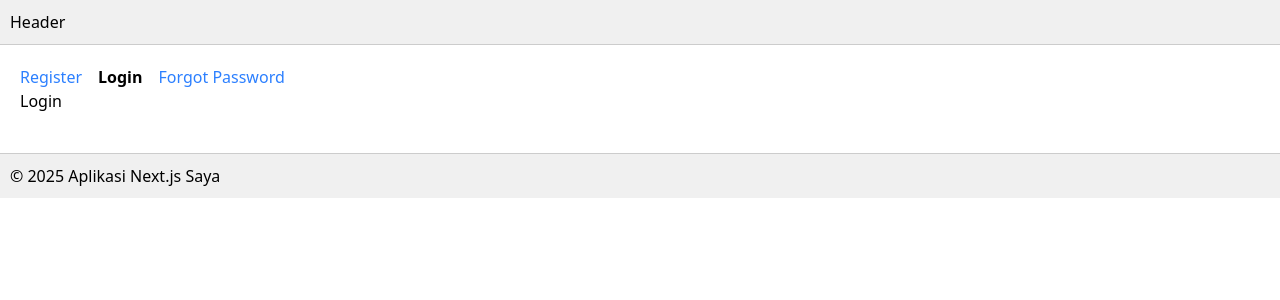
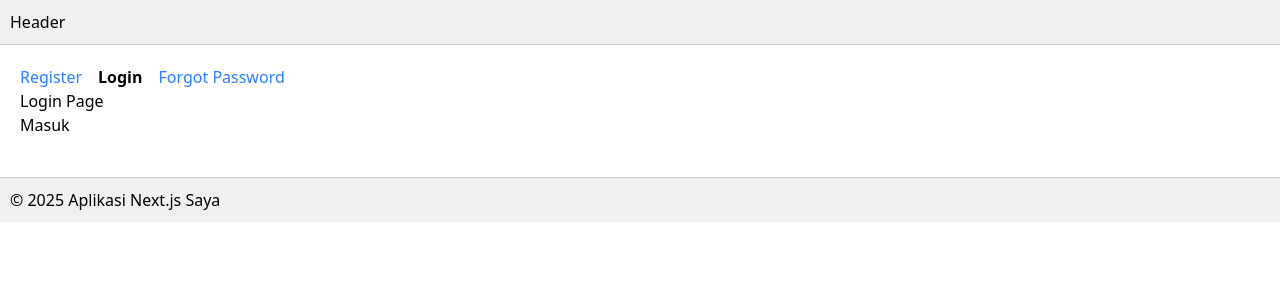
Before and after one commit to IhzhaNB/learn_nextjs, a Next.js app: page /login in a window 1280 px wide. Shown: the top 300 px of the page. Built offline with nearby package versions, Linux system fonts and the light colour scheme.

Commit message:
navigating programmatically: router.replace()

```diff
--- a/src/app/(auth)/login/page.tsx
+++ b/src/app/(auth)/login/page.tsx
@@ -1,9 +1,27 @@
-import { Metadata } from "next";
+"use client";
 
-export const metadata: Metadata = {
-  title: { absolute: "Login to your page" }, // Ini akan mengabaikan template dari layout induk
-};
+// import { Metadata } from "next";
+import { useRouter } from "next/navigation";
+
+// export const metadata: Metadata = {
+//   title: { absolute: "Login to your page" }, // Ini akan mengabaikan template dari layout induk
+// };
 
 export default function Login() {
-  return <div>Login</div>;
+  const router = useRouter();
+
+  const handleLogin = () => {
+    const masuk = confirm("Apakah anda ingin masuk?");
+
+    if (masuk) {
+      router.replace("/dashboard");
+    }
+  };
+
+  return (
+    <div>
+      <h1>Login Page</h1>
+      <button onClick={handleLogin}>Masuk</button>
+    </div>
+  );
 }
```
